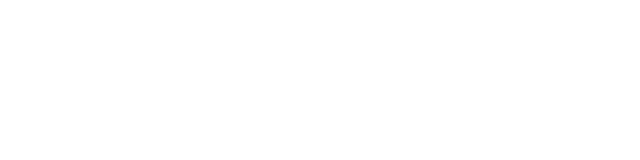
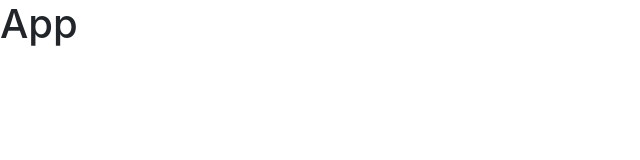
Before and after one commit to clovispicoli/dscatalog-bootcamp-devsuperior, a React (Create React App) app in the folder front-web/: page / in a window 1280 px wide. Shown: the top 160 px of the page, without its empty margins (0-640 px from the left). Built offline with nearby package versions, Linux system fonts and the light colour scheme.

Commit message:
Add front-web

```diff
--- a/front-web/src/App.tsx
+++ b/front-web/src/App.tsx
@@ -2,9 +2,7 @@
 
 const App = () => {
     return (
-        <div className="container mt-5">
-
-        </div>
+        <h1>App</h1>
     );
 }
 
```
